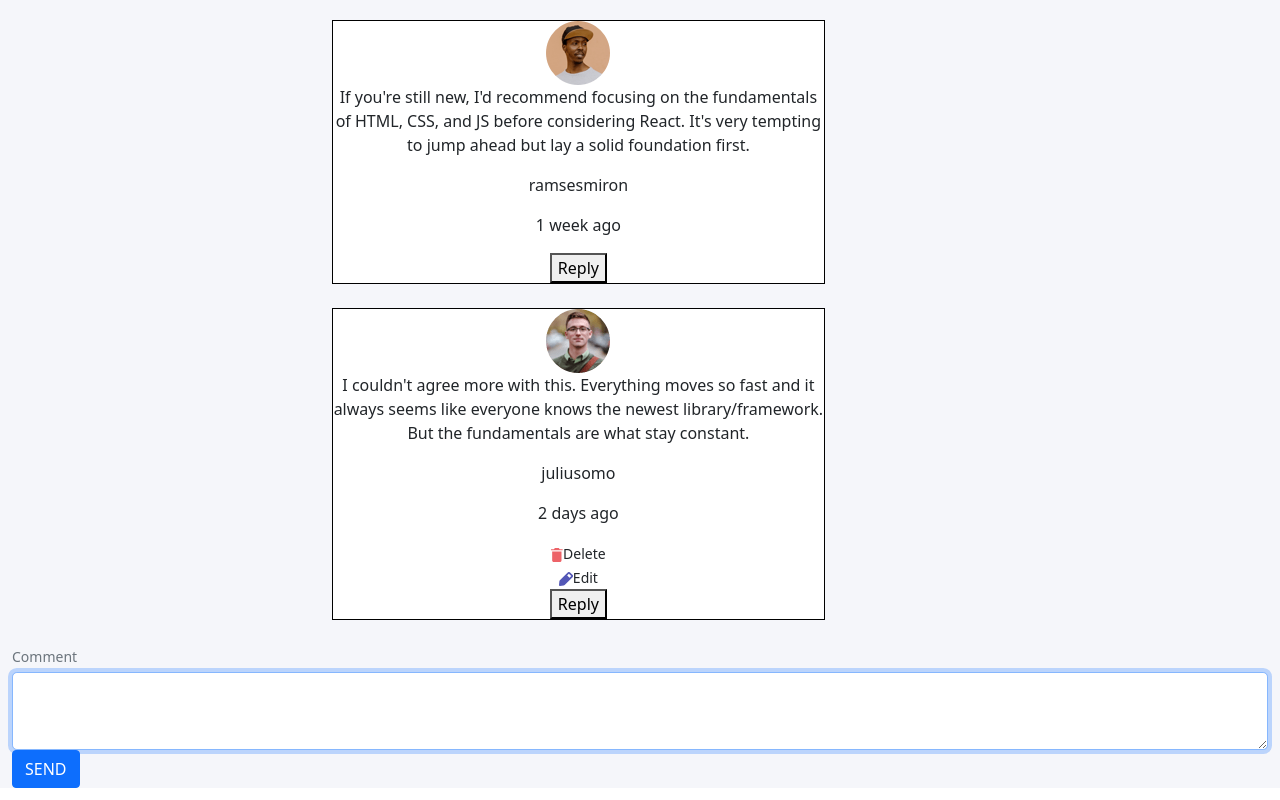
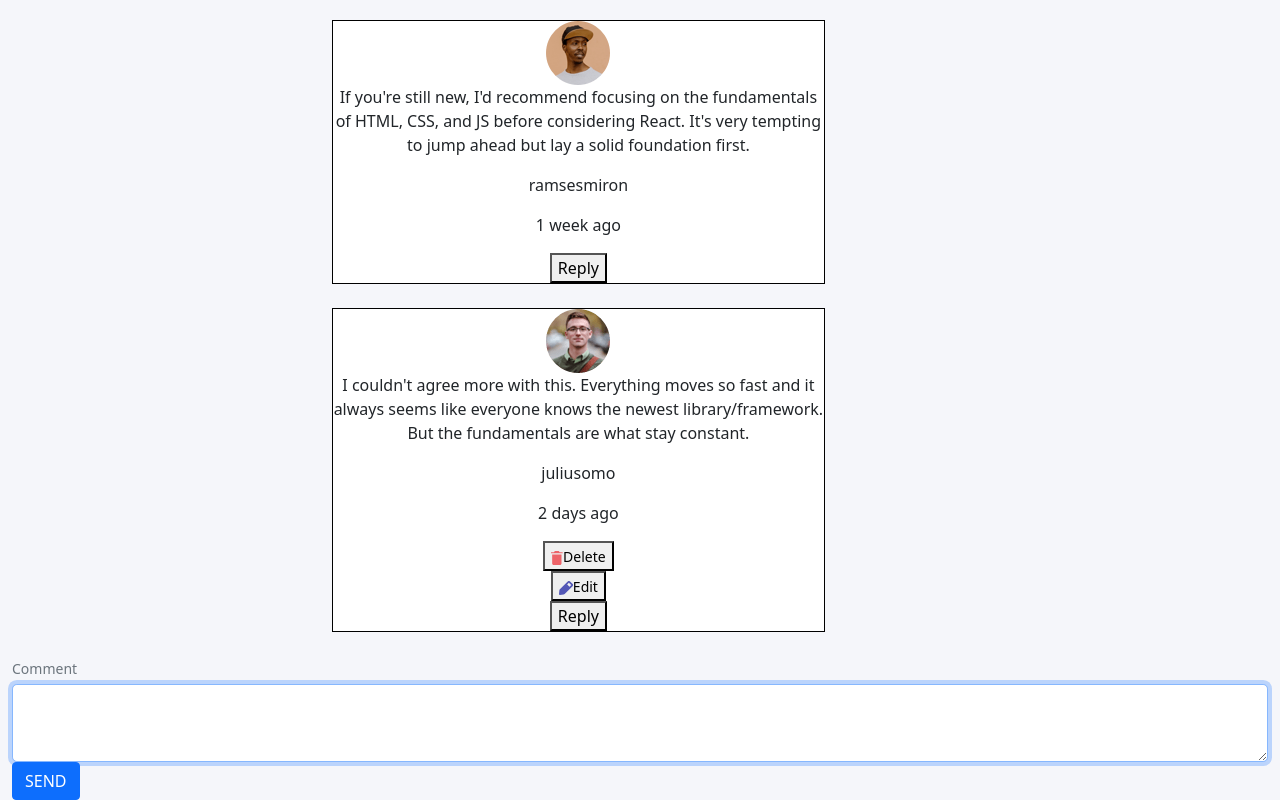
Before and after one commit to Shermainesng/interactive-comments-section, a React (Create React App) app: page / in a window 1280 px wide. Shown: the part 600-1400 px from the top of the page. Built offline with nearby package versions, Linux system fonts and the light colour scheme.

Commit message:
delete functionality and toggle form visibility

```diff
--- a/src/App.css
+++ b/src/App.css
@@ -19,3 +19,11 @@
 .reply-reply-lists {
   width: 80%;
 }
+
+/* newReply.js */
+.new-reply-hidden {
+  visibility: hidden;
+}
+.new-reply-visible {
+  visibility: visible;
+}
--- a/src/App.js
+++ b/src/App.js
@@ -1,7 +1,7 @@
 import "./App.css";
 import "bootstrap/dist/css/bootstrap.min.css";
 import { data } from "./data";
-import React, { ourReducer, useState } from "react";
+import React, { useState } from "react";
 import StateContext from "./StateContext";
 import DispatchContext from "./DispatchContext";
 import { useImmerReducer } from "use-immer";
@@ -12,17 +12,22 @@ import CommentForm from "./components/CommentForm";
 import ReplyList from "./components/ReplyList";
 
 function App() {
-  // const [currentUser, setCurrentUser] = useState(data.currentUser);
-  const [comments, setComments] = useState(data.comments);
   //states to access app-wide
   const initialState = {
-    currentUser: data.currentUser
+    currentUser: data.currentUser,
+    comments: data.comments
   };
 
   function ourReducer(draft, action) {
     switch (action.type) {
       case "setCurrentUser":
         draft.currentUser = data.currentUser;
+        return;
+      case "addComment":
+        draft.comments.push(action.value);
+        return;
+      case "deleteComment":
+        draft.comments = action.value;
         return;
       default:
     }
@@ -34,9 +39,9 @@ function App() {
     <StateContext.Provider value={state}>
       <DispatchContext.Provider value={dispatch}>
         <div className="container-fluid container-custom">
-          <CommentList comments={comments} setComments={setComments} />
-          <CommentForm comments={comments} setComments={setComments} />
-          <ReplyList comments={comments} setComments={setComments} />
+          <CommentList />
+          <CommentForm />
+          <ReplyList />
         </div>
       </DispatchContext.Provider>
     </StateContext.Provider>
--- a/src/components/Comment.js
+++ b/src/components/Comment.js
@@ -2,16 +2,22 @@ import React, { useEffect, useState, useContext } from "react";
 import ReplyForm from "./ReplyForm";
 import ReplyList from "./ReplyList";
 import StateContext from "../StateContext";
+import DispatchContext from "../DispatchContext";
 
 function Comment(props) {
-  //receives the mapped comments from commentList
+  //receives each comment hash from commentList
   const [clickedReply, setClickedReply] = useState(false);
   const [commentReplies, setCommentReplies] = useState(props.comment.replies); //the array of replies for each comment
   const appState = useContext(StateContext);
+  const appDispatch = useContext(DispatchContext);
 
   function deleteHandler() {
-    console.log("delete comment");
-    //find a way to filter the list of comments, then update the list (remove this comment)
+    const areYouSure = window.confirm("Do you really want to delete this comment?");
+    if (areYouSure) {
+      let updatedComments = appState.comments.filter(comment => comment.id !== props.comment.id);
+      console.log(updatedComments);
+      appDispatch({ type: "deleteComment", value: updatedComments });
+    }
   }
 
   return (
@@ -23,10 +29,12 @@ function Comment(props) {
         <p>{props.comment.createdAt}</p>
         {props.comment.user.username === appState.currentUser.username && (
           <div>
-            <svg onClick={deleteHandler} width="12" height="14" xmlns="http://www.w3.org/2000/svg">
-              <path d="M1.167 12.448c0 .854.7 1.552 1.555 1.552h6.222c.856 0 1.556-.698 1.556-1.552V3.5H1.167v8.948Zm10.5-11.281H8.75L7.773 0h-3.88l-.976 1.167H0v1.166h11.667V1.167Z" fill="#ED6368" />
-            </svg>
-            <small>Delete</small>
+            <button onClick={deleteHandler}>
+              <svg width="12" height="14" xmlns="http://www.w3.org/2000/svg">
+                <path d="M1.167 12.448c0 .854.7 1.552 1.555 1.552h6.222c.856 0 1.556-.698 1.556-1.552V3.5H1.167v8.948Zm10.5-11.281H8.75L7.773 0h-3.88l-.976 1.167H0v1.166h11.667V1.167Z" fill="#ED6368" />
+              </svg>
+              <small>Delete</small>
+            </button>
           </div>
         )}
         {props.comment.user.username === appState.currentUser.username && (
@@ -41,20 +49,12 @@ function Comment(props) {
         {/* handling replies on comments */}
         <button onClick={() => setClickedReply(!clickedReply)}>Reply</button>
       </div>
-      {clickedReply ? <ReplyForm replies={commentReplies} setCommentReplies={setCommentReplies} /> : ""}
+      {clickedReply ? <ReplyForm setClickedReply={setClickedReply} replies={commentReplies} setCommentReplies={setCommentReplies} /> : ""}
       <div className="comment-reply-lists">
-        <ReplyList replies={commentReplies} />
+        <ReplyList replies={commentReplies} setCommentReplies={setCommentReplies} />
       </div>
     </div>
   );
 }
 
 export default Comment;
-
-//  {
-//    /* {comment.replies.length > 1 && (
-//                 <div className="reply-lists">
-//                   <Replies replies={comment.replies} />
-//                 </div>
-//               )} */
-// //  }
--- a/src/components/CommentForm.js
+++ b/src/components/CommentForm.js
@@ -1,9 +1,12 @@
 import React, { useEffect, useState, useContext } from "react";
 import StateContext from "../StateContext";
+import DispatchContext from "../DispatchContext";
 
-function CommentForm(props) {
+function CommentForm() {
+  //takes comments array from app.js, then push new comment to the global state
   const [newContent, setNewContent] = useState("");
   const appState = useContext(StateContext);
+  const appDispatch = useContext(DispatchContext);
 
   function handleSubmit(e) {
     e.preventDefault();
@@ -11,6 +14,7 @@ function CommentForm(props) {
       return;
     }
     const newComment = {
+      id: Math.floor(Math.random() * 100) + 5,
       content: newContent,
       createdAt: "1 min ago",
       score: 0,
@@ -22,7 +26,8 @@ function CommentForm(props) {
       },
       replies: []
     };
-    props.setComments(prev => prev.concat(newComment));
+    appDispatch({ type: "addComment", value: newComment });
+    // props.setComments(prev => prev.concat(newComment));
   }
 
   return (
--- a/src/components/CommentList.js
+++ b/src/components/CommentList.js
@@ -1,14 +1,18 @@
-import React, { useEffect, useState } from "react";
+import React, { useEffect, useState, useContext } from "react";
 import Comment from "./Comment";
+import StateContext from "../StateContext";
 
-function Comments(props) {
+function Comments() {
+  //receives comments array from app.js
+  const appState = useContext(StateContext);
+
   return (
     <div className="row justify-content-center text-center">
       <div className="col-lg-6">
-        {props.comments.map((comment, index) => {
+        {appState.comments.map(comment => {
           return (
             <div className="d-flex flex-column">
-              <Comment key={index} comment={comment} />
+              <Comment key={comment.id} comment={comment} />
             </div>
           );
         })}
--- a/src/components/Reply.js
+++ b/src/components/Reply.js
@@ -4,13 +4,18 @@ import ReplyForm from "./ReplyForm";
 import StateContext from "../StateContext";
 
 function Reply(props) {
-  //getting each reply from the reply array from ReplyList.js
+  //getting each reply from the reply array + function to update reply array from ReplyList.js
   const appState = useContext(StateContext);
   const [clickedReply, setClickedReply] = useState(false);
   const [commentReplies, setCommentReplies] = useState(props.reply.replies); //the array of replies for each reply
-  //receives individual reply info and create the reply card
+
   function deleteHandler() {
-    const areYouSure = window.confirm("Do you really want to delete this post?");
+    const areYouSure = window.confirm("Do you really want to delete this reply?");
+    if (areYouSure) {
+      let updatedReplies = props.replies.filter(reply => reply.id !== props.reply.id);
+      props.setReplies(updatedReplies);
+      console.log(updatedReplies);
+    }
   }
 
   return (
@@ -22,27 +27,31 @@ function Reply(props) {
         <p>{props.reply.createdAt}</p>
         {props.reply.user.username === appState.currentUser.username && (
           <div>
-            <svg onClick={deleteHandler} width="12" height="14" xmlns="http://www.w3.org/2000/svg">
+            <button onClick={deleteHandler}>
+              <svg width="12" height="14" xmlns="http://www.w3.org/2000/svg">
                 <path d="M1.167 12.448c0 .854.7 1.552 1.555 1.552h6.222c.856 0 1.556-.698 1.556-1.552V3.5H1.167v8.948Zm10.5-11.281H8.75L7.773 0h-3.88l-.976 1.167H0v1.166h11.667V1.167Z" fill="#ED6368" />
               </svg>
               <small>Delete</small>
+            </button>
           </div>
         )}
         {props.reply.user.username === appState.currentUser.username && (
           <div>
+            <button>
               <svg width="14" height="14" xmlns="http://www.w3.org/2000/svg">
                 <path d="M13.479 2.872 11.08.474a1.75 1.75 0 0 0-2.327-.06L.879 8.287a1.75 1.75 0 0 0-.5 1.06l-.375 3.648a.875.875 0 0 0 .875.954h.078l3.65-.333c.399-.04.773-.216 1.058-.499l7.875-7.875a1.68 1.68 0 0 0-.061-2.371Zm-2.975 2.923L8.159 3.449 9.865 1.7l2.389 2.39-1.75 1.706Z" fill="#5357B6" />
               </svg>
               <small>Edit</small>
+            </button>
           </div>
         )}
 
         {/* handling replies on reply */}
         <button onClick={() => setClickedReply(!clickedReply)}>Reply</button>
       </div>
-      {clickedReply ? <ReplyForm replies={commentReplies} setCommentReplies={setCommentReplies} /> : ""}
+      {clickedReply ? <ReplyForm setClickedReply={setClickedReply} replies={commentReplies} setCommentReplies={setCommentReplies} /> : ""}
       <div className="reply-reply-lists">
-        <ReplyList replies={commentReplies} />
+        <ReplyList replies={commentReplies} setCommentReplies={setCommentReplies} />
       </div>
     </div>
   );
--- a/src/components/ReplyForm.js
+++ b/src/components/ReplyForm.js
@@ -4,15 +4,19 @@ import StateContext from "../StateContext";
 function ReplyForm(props) {
   //receives replies array and function from comment.js/ reply.js (for replies on a reply)
   const [replyContent, setReplyContent] = useState();
+  const [formVisible, setFormVisible] = useState(true); //form is visible when this component renders, then when i click submit it becomes false
   const appState = useContext(StateContext);
 
   function handleSubmit(e) {
     e.preventDefault();
+    setFormVisible(false);
+    props.setClickedReply(false);
     if (replyContent === "") {
       alert("Reply cannot be blank");
       return;
     }
     const replyToAdd = {
+      id: Math.floor(Math.random() * 100) + 5,
       content: replyContent,
       createdAt: "1 min ago",
       user: {
@@ -27,6 +31,8 @@ function ReplyForm(props) {
   }
 
   return (
+    <div>
+      {formVisible ? (
         <div className="new-reply">
           <form onSubmit={handleSubmit}>
             <div className="form-group">
@@ -38,6 +44,8 @@ function ReplyForm(props) {
             <button className="btn btn-primary">SEND</button>
           </form>
         </div>
+      ) : null}
+    </div>
   );
 }
 
--- a/src/components/ReplyList.js
+++ b/src/components/ReplyList.js
@@ -10,7 +10,7 @@ function ReplyList(props) {
       {props.replies &&
         props.replies.length > 0 &&
         props.replies.map((reply, index) => {
-          return <Reply key={index} reply={reply} />;
+          return <Reply key={reply.id} reply={reply} setReplies={props.setCommentReplies} replies={props.replies} />;
         })}
     </div>
   );
```
Also changed, not shown: notes.txt. Lines whose indentation alone changed are shown as unchanged.
